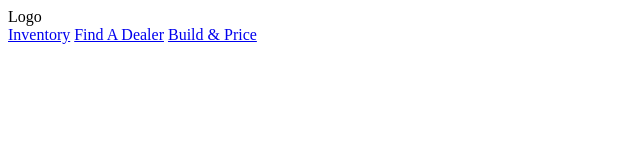
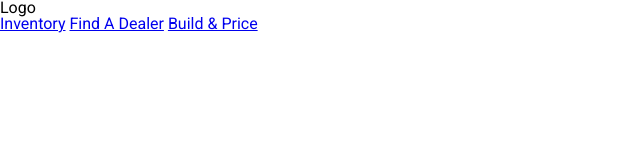
Before and after one commit to Halo8424/Auto-Dealership_Landing-page, a plain HTML site: page index.html in a window 1280 px wide. Shown: the whole page, without its empty margins (0-640 px from the left). Drawn offline with Linux system fonts and the light colour scheme.

Commit message:
added google font link to index.html and updated font-family in reset.css

```diff
--- a/css/reset.css
+++ b/css/reset.css
@@ -0,0 +1,43 @@
+html, body, div, span, applet, object, iframe,
+h1, h2, h3, h4, h5, h6, p, blockquote, pre,
+a, abbr, acronym, address, big, cite, code,
+del, dfn, em, img, ins, kbd, q, s, samp,
+small, strike, strong, sub, sup, tt, var,
+b, u, i, center,
+dl, dt, dd, ol, ul, li,
+fieldset, form, label, legend,
+table, caption, tbody, tfoot, thead, tr, th, td,
+article, aside, canvas, details, embed,
+figure, figcaption, footer, header, hgroup,
+menu, nav, output, ruby, section, summary,
+time, mark, audio, video {
+	margin: 0;
+	padding: 0;
+	border: 0;
+	font-size: 100%;
+	font-family: 'Roboto', sans-serif;
+	vertical-align: baseline;
+}
+/* HTML5 display-role reset for older browsers */
+article, aside, details, figcaption, figure,
+footer, header, hgroup, menu, nav, section {
+	display: block;
+}
+body {
+	line-height: 1;
+}
+ol, ul {
+	list-style: none;
+}
+blockquote, q {
+	quotes: none;
+}
+blockquote:before, blockquote:after,
+q:before, q:after {
+	content: '';
+	content: none;
+}
+table {
+	border-collapse: collapse;
+	border-spacing: 0;
+}
--- a/index.html
+++ b/index.html
@@ -4,9 +4,16 @@
     <meta charset="UTF-8" />
     <meta http-equiv="X-UA-Compatible" content="IE=edge" />
     <meta name="viewport" content="width=device-width, initial-scale=1.0" />
-    <link rel="stylesheet" href="css/reset.css">
-    <link rel="stylesheet" href="css/styles.css">
-    <title>Document</title>
+    <link rel="stylesheet" href="css/reset.css" />
+    <link rel="preconnect" href="https://fonts.googleapis.com" />
+    <link rel="preconnect" href="https://fonts.gstatic.com" crossorigin />
+    <link
+      href="https://fonts.googleapis.com/css2?family=Roboto:ital,wght@0,100;0,300;0,400;0,900;1,100&display=swap"
+      rel="stylesheet"
+    />
+
+    <link rel="stylesheet" href="css/styles.css" />
+    <title>DealerShip</title>
   </head>
   <body>
     <header class="page-header">
@@ -18,6 +25,6 @@
       </nav>
     </header>
 
-   <script src="js/app.js"></script>
+    <script src="js/app.js"></script>
   </body>
 </html>
```
